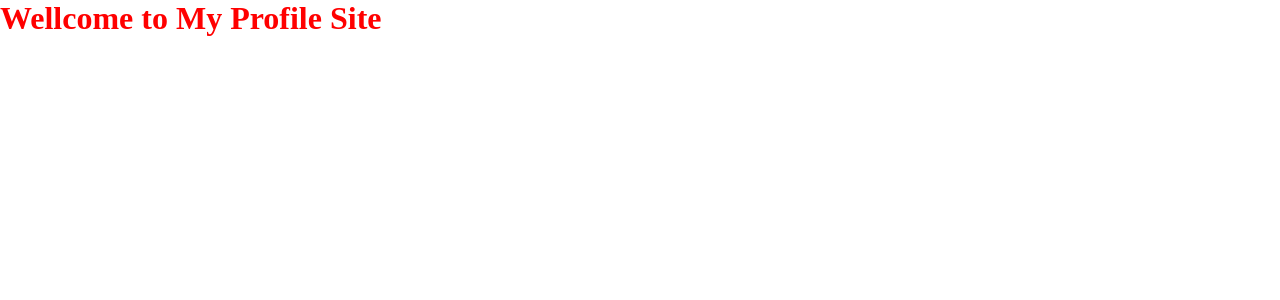
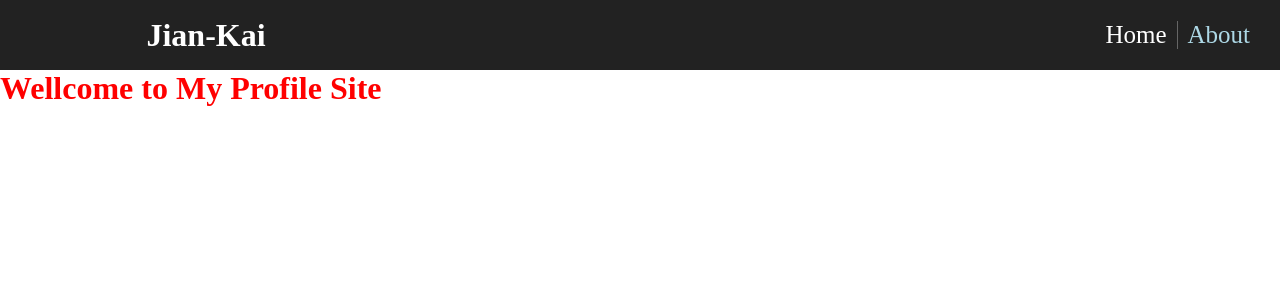
Before and after one commit to Jian-Kai/ProfileProject, a Next.js app: page /index in a window 1280 px wide. Shown: the top 300 px of the page. Built offline with nearby package versions, Linux system fonts and the light colour scheme.

Commit message:
cmp NavBar & css

```diff
--- /dev/null
+++ b/components/NavBar/index.tsx
@@ -0,0 +1,33 @@
+import React from 'react';
+import style from './style.module.scss';
+import Link from 'next/link';
+import { useRouter } from 'next/router';
+import cx from 'classnames';
+
+interface I_NavBar {
+  title: string;
+  links: { text: string; url: string }[];
+}
+
+const Index: React.FC<I_NavBar> = (props) => {
+  const { title, links } = props;
+  const { pathname } = useRouter();
+
+  return (
+    <div className={style.NavBar}>
+      <h1 className={style.Title}>{title}</h1>
+      <div className={style.Bar}>
+        {links.map((link, idx) => {
+          const active = link.url === pathname ? style.active : '';
+          return (
+            <Link key={`${link.text}-${idx}`} href={link.url}>
+              <a className={active}>{link.text}</a>
+            </Link>
+          );
+        })}
+      </div>
+    </div>
+  );
+};
+
+export default Index;
--- /dev/null
+++ b/components/NavBar/style.module.scss
@@ -0,0 +1,38 @@
+@import '@styles/variables.scss';
+
+.NavBar {
+  height: 70px;
+  background-color: $darkBackground;
+  display: grid;
+  grid-template-columns: 30% 70%;
+  grid-template-areas: 'grid-title grid-bar';
+  align-items: center;
+  padding: 0 20px;
+}
+
+.Title {
+  grid-area: grid-title;
+  text-align: center;
+  color: $white;
+}
+
+.Bar {
+  grid-area: grid-bar;
+  display: flex;
+  justify-content: flex-end;
+  font-size: 25px;
+  > a {
+    color: $linkColor;
+    padding: 0 10px;
+    border-right: 1px solid $borderColor;
+    &:hover {
+      color: $white;
+    }
+    &:last-child {
+      border-right: 0;
+    }
+    &.active {
+      color: $white;
+    }
+  }
+}
--- a/package.json
+++ b/package.json
@@ -18,11 +18,13 @@
     "sass": "^1.26.10"
   },
   "devDependencies": {
+    "@types/classnames": "^2.2.10",
     "@types/node": "^14.0.27",
     "@types/react": "^16.9.46",
     "@types/react-dom": "^16.9.8",
     "@typescript-eslint/eslint-plugin": "^3.9.0",
     "@typescript-eslint/parser": "^3.9.0",
+    "classnames": "^2.2.6",
     "eslint": "^7.6.0",
     "eslint-config-prettier": "^6.11.0",
     "eslint-plugin-react": "^7.20.5",
--- a/pages/index/index.tsx
+++ b/pages/index/index.tsx
@@ -1,8 +1,15 @@
 import React from 'react';
-import style from '../../styles/index/styles.module.scss';
+import style from '@styles/index/styles.module.scss';
+import NavBar from '@components/NavBar';
+import links from '@public/links.json';
 
 const Index: React.FC = () => {
-  return <h1 className={style.title}>Wellcome to My Profile Site</h1>;
+  return (
+    <div>
+      <NavBar title="Jian-Kai" links={links.links} />
+      <h1 className={style.title}>Wellcome to My Profile Site</h1>
+    </div>
+  );
 };
 
 export default Index;
--- /dev/null
+++ b/public/links.json
@@ -0,0 +1,6 @@
+{
+  "links": [
+    { "text": "Home", "url": "/index" },
+    { "text": "About", "url": "/about" }
+  ]
+}
--- a/styles/styles.scss
+++ b/styles/styles.scss
@@ -6,3 +6,8 @@
 body {
   box-sizing: border-box;
 }
+
+a {
+  text-decoration: none;
+  cursor: pointer;
+}
--- /dev/null
+++ b/styles/variables.scss
@@ -0,0 +1,5 @@
+// 顏色的變數
+$borderColor: #666;
+$linkColor: lightblue;
+$darkBackground: #222;
+$white: #fff;
```
Also changed, not shown: tsconfig.json (+7 -1 lines), .eslintrc.js, 1 other file (tests, documents, lock files or other folders).
